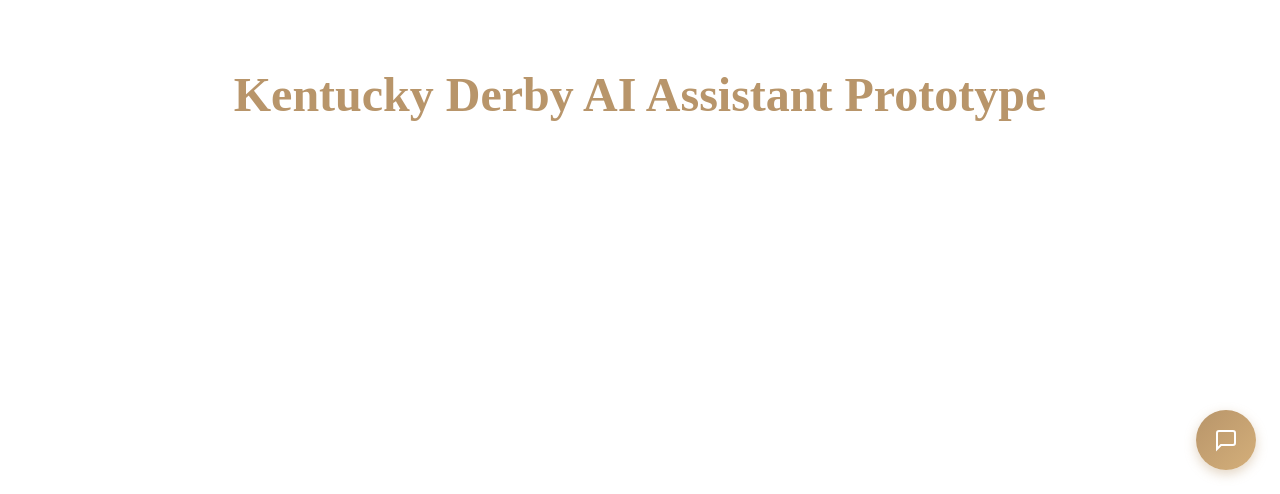
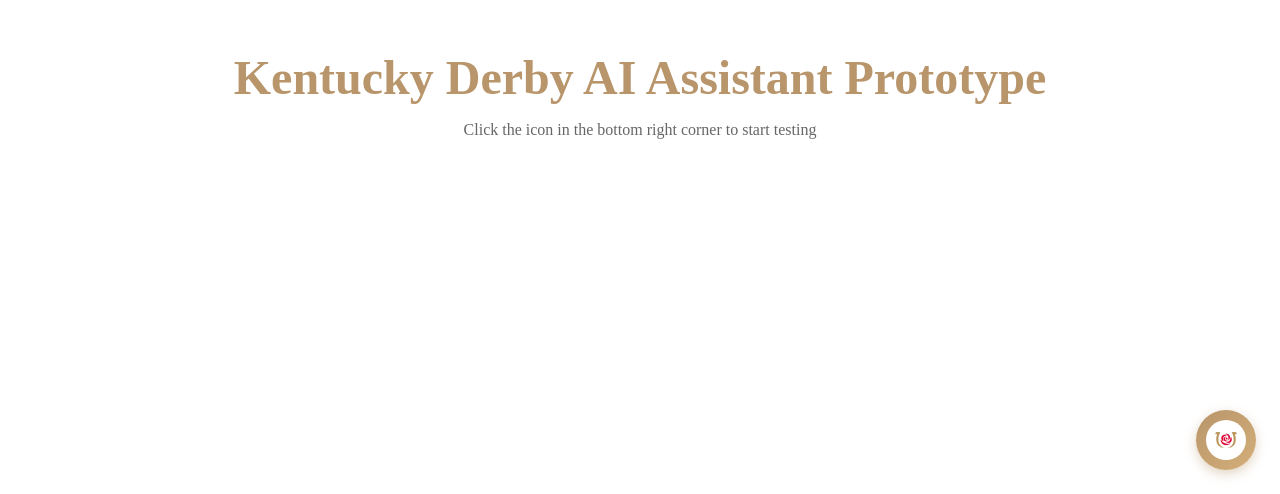
Before and after one commit to abhiramshaji-cyber/quint-prototype, a React (Vite) app: page / in a window 1280 px wide. Shown: the part 306-800 px from the top of the page. Built offline with nearby package versions, Linux system fonts and the light colour scheme.

Commit message:
feat : set up icon

```diff
--- a/src/App.css
+++ b/src/App.css
@@ -1,5 +1,6 @@
 .content {
   display: flex;
+  flex-direction: column;
   align-items: center;
   justify-content: center;
   min-height: 100vh;
@@ -9,6 +10,13 @@
   font-size: 3rem;
   text-align: center;
   color: #B8956A;
+  margin-bottom: 1rem;
+}
+
+p {
+  font-size: 1rem;
+  text-align: center;
+  color: #666;
 }
 
 .webchat-sidebar {
@@ -47,8 +55,10 @@
   box-shadow: 0 6px 16px rgba(184, 149, 106, 0.5);
 }
 
-.chat-open-button svg {
-  color: white;
+.chat-open-button img {
+  width: 40px;
+  height: 40px;
+  border-radius: 50%;
 }
 
 .chat-close-button {
--- a/src/App.jsx
+++ b/src/App.jsx
@@ -19,13 +19,12 @@
     <div className="app">
       <div className="content">
         <h1>Kentucky Derby AI Assistant Prototype</h1>
+        <p>Click the icon in the bottom right corner to start testing</p>
       </div>
 
       {!isWebchatOpen && (
         <button className="chat-open-button" onClick={toggleWebchat} aria-label="Open chat">
-          <svg width="24" height="24" viewBox="0 0 24 24" fill="none" stroke="currentColor" strokeWidth="2">
-            <path d="M21 15a2 2 0 0 1-2 2H7l-4 4V5a2 2 0 0 1 2-2h14a2 2 0 0 1 2 2z"></path>
-          </svg>
+          <img src="/logo.png" alt="Chat" />
         </button>
       )}
 
```
